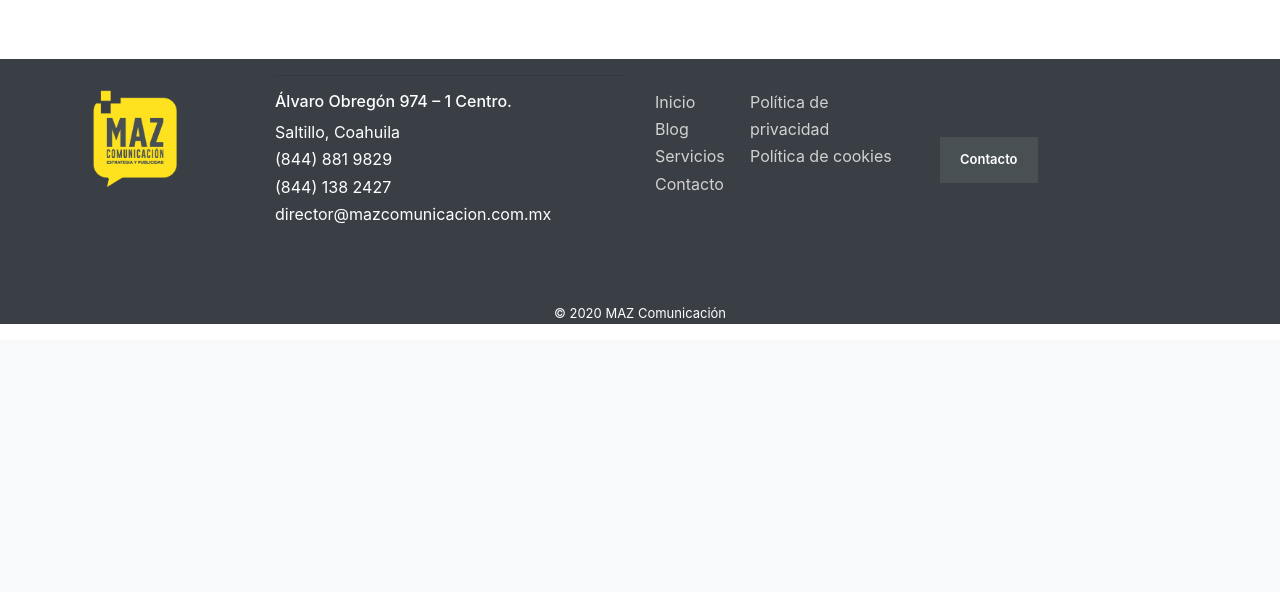
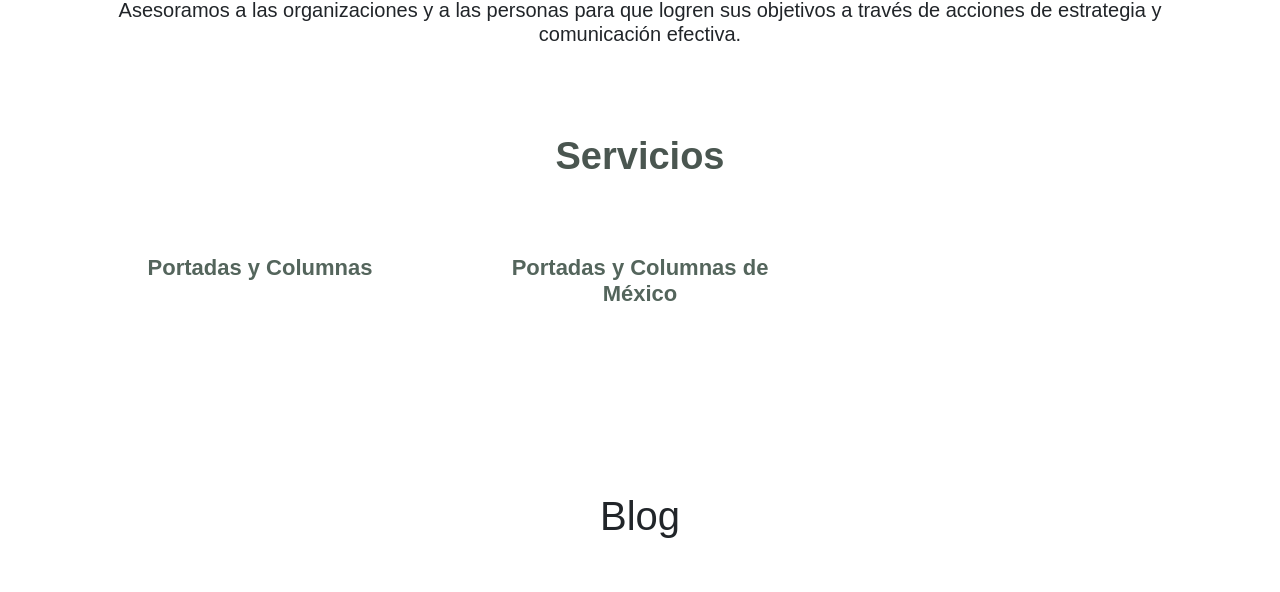
Before and after one commit to sebastianmarines/Maz-Comunicacion, a Django app: page / in a window 1280 px wide. Shown: the part 701-1293 px from the top of the page. Before the commit the page ends 1025 px from the top, so only its background shows below. Run offline with Django 3.2, Linux system fonts and the light colour scheme; data that the repository does not hold is empty; some libraries are stand-ins or nearby versions.

Commit message:
Add hero section and add news in services section

```diff
--- a/web/templates/index.html
+++ b/web/templates/index.html
@@ -1,6 +1,25 @@
 {% extends 'base.html' %}
 
+{% block style %}
+<style>
+.jumbotron {
+  color: white;
+  background-image: url("https://images.unsplash.com/photo-1552664730-d307ca884978?ixlib=rb-1.2.1&ixid=eyJhcHBfaWQiOjEyMDd9&auto=format&fit=crop&w=1350&q=80");
+  background-position: center;
+  background-repeat: no-repeat;
+  background-size: cover;
+  height: 60vh;
+}
+</style>
+
+{% endblock %}
+
 {% block content %}
+<div class="jumbotron jumbotron-fluid d-flex">
+  <div class="container text-center align-self-center">
+    <h1 style="color: #2f3940;"><span style="color: #dcbe00;">MAZ</span> Comunicación</h1>
+  </div>
+</div>
 <section>
         <div class="container text-center">
             <h1>Acerca de MAZ</h1>
@@ -34,6 +53,22 @@
                         </a>
                     </div>
                 {% endfor %}
+                    <div class="col-sm-6 col-md-4">
+                        <a href="{% url 'periodicos:portadas' %}">
+                        <div class="hk-services-box text-center">
+                            <i class="fas fa-paint-brush"></i>
+                            <h3>Portadas y Columnas</h3>
+                        </div>
+                        </a>
+                    </div>
+                    <div class="col-sm-6 col-md-4">
+                        <a href="{% url 'periodicos:portadas_mexico' %}">
+                        <div class="hk-services-box text-center">
+                            <i class="fas fa-paint-brush"></i>
+                            <h3>Portadas y Columnas de México</h3>
+                        </div>
+                        </a>
+                    </div>
                 </div>
             </div>
         </section>
@@ -72,3 +107,7 @@
         </div>
     </section>
 {% endblock content %}
+
+{% block scripts %}
+
+{% endblock %}
```
